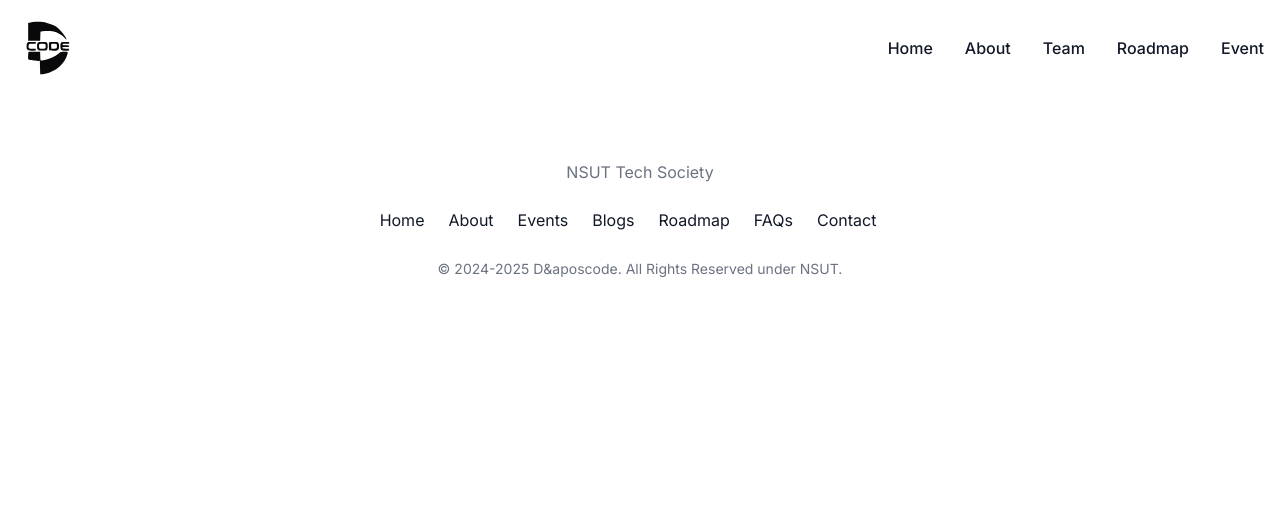
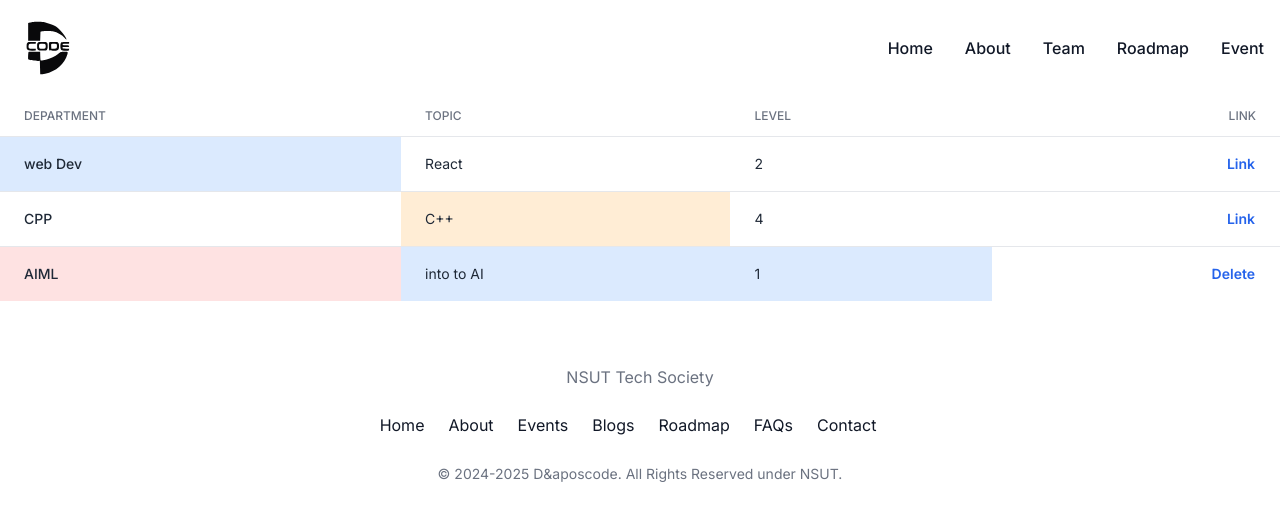
Before and after one commit to manaskumar3003/D-Code-NSUT-Website, a Next.js app: page /roadmap in a window 1280 px wide. Shown: the top 520 px of the page. Built offline with nearby package versions, Linux system fonts and the light colour scheme.

Commit message:
added table for roadmap

```diff
--- a/src/app/page.tsx
+++ b/src/app/page.tsx
@@ -183,18 +183,18 @@ export default function Home() {
           </div>
         </div>
       </div>
-      <div className="p-8 md:p-20">
-        <div className="flex flex-row flex-wrap">
-          <div className="basis-1/4">
+      <div className="p-10 md:p-16">
+        <div className="grid grid-cols-2 gap-4 items-center md:grid-cols-4 md">
+          <div className="">
             <Card_section title="AIML" />{" "}
           </div>
-          <div className="basis-1/4">
+          <div className="">
             <Card_section title="Web Dev" />
           </div>
-          <div className="basis-1/4">
+          <div className="">
             <Card_section title="CPP" />
           </div>
-          <div className="basis-1/4">
+          <div className="">
             <Card_section title="Content" />
           </div>
         </div>
--- a/src/app/roadmap/page.tsx
+++ b/src/app/roadmap/page.tsx
@@ -1,7 +1,9 @@
+import Table from "@/components/ui/private/roadmap/table";
+
 export default function Roadmap() {
     return (
         <div>
-
+            <Table />
         </div>
     );
 }
--- /dev/null
+++ b/src/components/ui/private/roadmap/table.tsx
@@ -0,0 +1,52 @@
+export default function Table() {
+    return (
+        <div>
+            <div className="flex flex-col">
+  <div className="-m-1.5 overflow-x-auto">
+    <div className="p-1.5 min-w-full inline-block align-middle">
+      <div className="overflow-hidden">
+        <table className="min-w-full divide-y divide-gray-200 dark:divide-neutral-700">
+          <thead>
+            <tr>
+              <th scope="col" className="px-6 py-3 text-start text-xs font-medium text-gray-500 uppercase dark:text-neutral-500">Department</th>
+              <th scope="col" className="px-6 py-3 text-start text-xs font-medium text-gray-500 uppercase dark:text-neutral-500">Topic</th>
+              <th scope="col" className="px-6 py-3 text-start text-xs font-medium text-gray-500 uppercase dark:text-neutral-500">level</th>
+              <th scope="col" className="px-6 py-3 text-end text-xs font-medium text-gray-500 uppercase dark:text-neutral-500">Link</th>
+            </tr>
+          </thead>
+          <tbody className="divide-y divide-gray-200 dark:divide-neutral-700">
+            <tr>
+              <td className="bg-blue-100 px-6 py-4 whitespace-nowrap text-sm font-medium text-gray-800 dark:text-neutral-800">web Dev</td>
+              <td className="px-6 py-4 whitespace-nowrap text-sm text-gray-800 dark:text-neutral-200">React</td>
+              <td className="px-6 py-4 whitespace-nowrap text-sm text-gray-800 dark:text-neutral-200">2</td>
+              <td className="px-6 py-4 whitespace-nowrap text-end text-sm font-medium">
+                <button type="button" className="inline-flex items-center gap-x-2 text-sm font-semibold rounded-lg border border-transparent text-blue-600 hover:text-blue-800 disabled:opacity-50 disabled:pointer-events-none dark:text-blue-500 dark:hover:text-blue-400">Link</button>
+              </td>
+            </tr>
+
+            <tr>
+              <td className="px-6 py-4 whitespace-nowrap text-sm font-medium text-gray-800 dark:text-neutral-200">CPP</td>
+              <td className="bg-orange-100 px-6 py-4 whitespace-nowrap text-sm text-gray-800 dark:text-neutral-800">C++</td>
+              <td className="px-6 py-4 whitespace-nowrap text-sm text-gray-800 dark:text-neutral-200">4</td>
+              <td className="px-6 py-4 whitespace-nowrap text-end text-sm font-medium">
+                <button type="button" className="inline-flex items-center gap-x-2 text-sm font-semibold rounded-lg border border-transparent text-blue-600 hover:text-blue-800 disabled:opacity-50 disabled:pointer-events-none dark:text-blue-500 dark:hover:text-blue-400">Link</button>
+              </td>
+            </tr>
+
+            <tr>
+              <td className="bg-red-100 px-6 py-4 whitespace-nowrap text-sm font-medium text-gray-800 dark:text-neutral-800">AIML</td>
+              <td className="bg-blue-100 px-6 py-4 whitespace-nowrap text-sm text-gray-800 dark:text-neutral-800">into to AI</td>
+              <td className="bg-blue-100 px-6 py-4 whitespace-nowrap text-sm text-gray-800 dark:text-neutral-800">1</td>
+              <td className="px-6 py-4 whitespace-nowrap text-end text-sm font-medium">
+                <button type="button" className="inline-flex items-center gap-x-2 text-sm font-semibold rounded-lg border border-transparent text-blue-600 hover:text-blue-800 disabled:opacity-50 disabled:pointer-events-none dark:text-blue-500 dark:hover:text-blue-400">Delete</button>
+              </td>
+            </tr>
+          </tbody>
+        </table>
+      </div>
+    </div>
+  </div>
+</div>
+        </div>
+    );
+}
```
